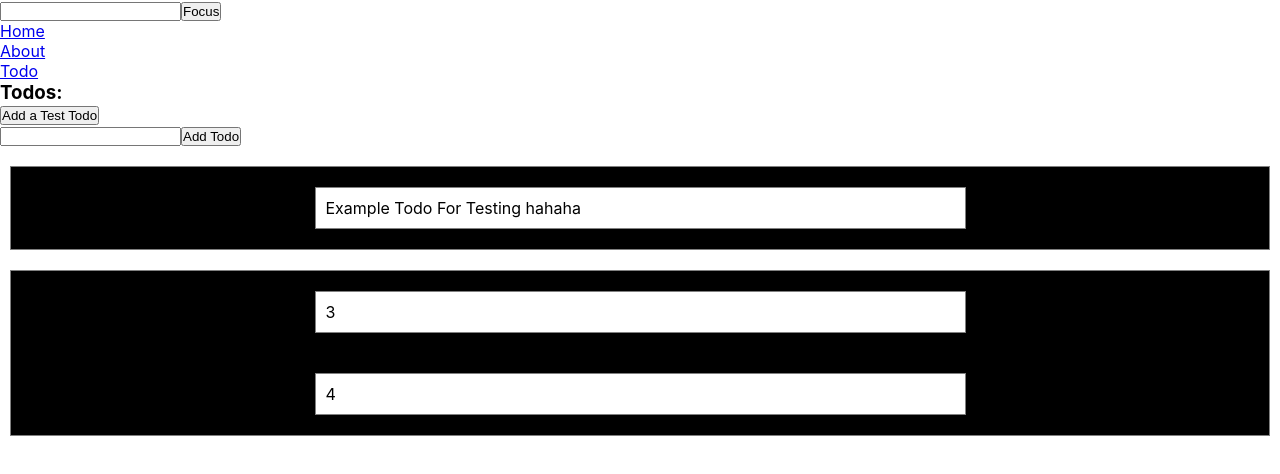
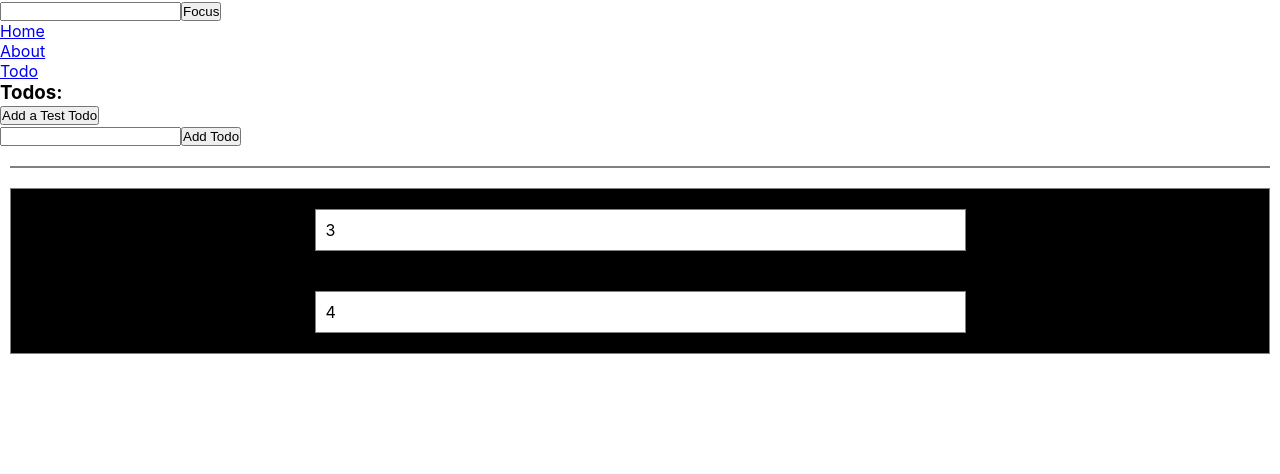
Before and after one commit to TimSnake13/trello-clone-with-react-typescript, a React (Create React App) app: page /todo in a window 1280 px wide. Shown: the top 474 px of the page. Built offline with nearby package versions, Linux system fonts and the light colour scheme.

Commit message:
Code Cleanup

```diff
--- a/src/components/TodoList.tsx
+++ b/src/components/TodoList.tsx
@@ -42,13 +42,6 @@ const TodoList = () => {
     }
   }
 
-  useEffect(() => {
-    // BUG:
-    // Somehow the first todo that pass in as props is always an empty string
-    // but after that, everything works just fine.
-    AddTodo("Example Todo For Testing hahaha ");
-  }, []);
-
   return (
     <>
       <h3>Todos: </h3>
--- a/src/components/types.tsx
+++ b/src/components/types.tsx
@@ -7,8 +7,6 @@ export class Todo {
 
   constructor(props: string) {
     this.id = uuidv4();
-    // BUG:
-    // Somehow the first todo that pass in as props is always an empty string
     if (props === "") this.text = "Example Todo Item";
     else this.text = props;
     this.done = false;
```
Also changed, not shown: 1 other file (tests, documents, lock files or other folders).
